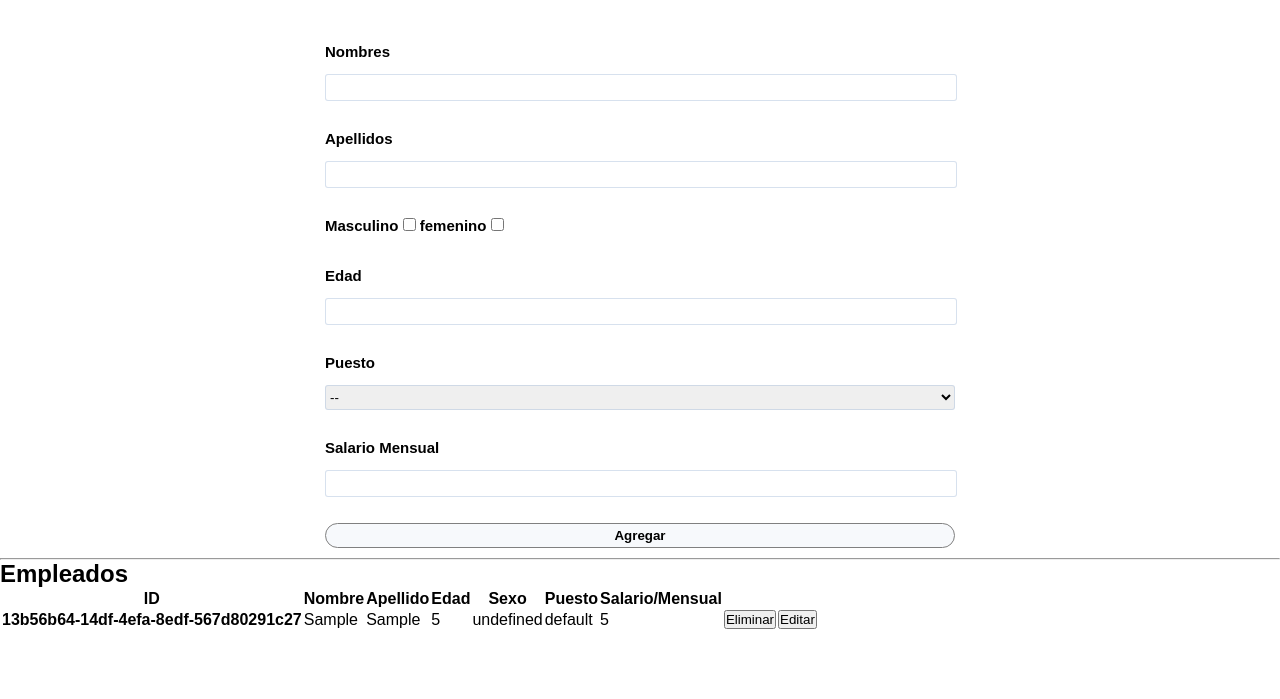
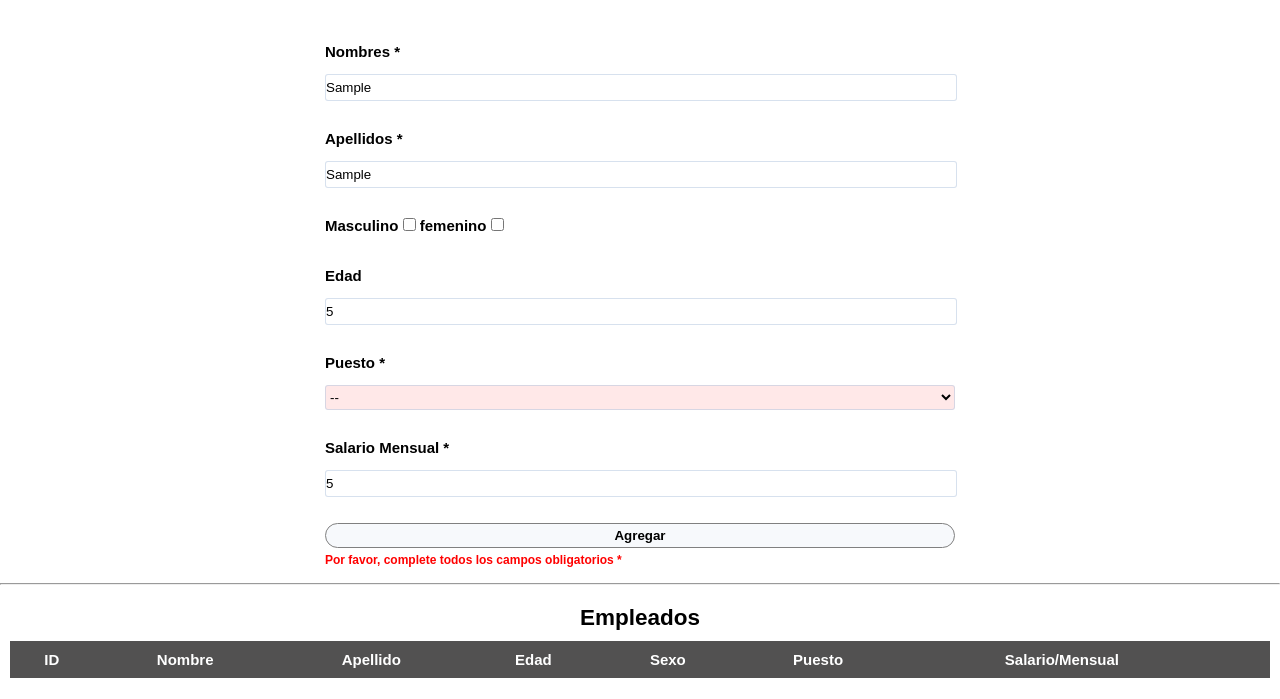
Before and after one commit to NoelHuereca/PROYECTO2-Aplicaci-nCRUD-ListaEmpleados, a plain HTML site: page index.html in a window 1280 px wide. Both pictures are taken after typing "Sample", "Sample", "5", "5" into the empty fields and a click on the button "Agregar". Shown: the part 101-800 px from the top of the page. Drawn offline with Linux system fonts and the light colour scheme.

Commit message:
Ahora es obligatorio rellenar ciertos campos el formulario te avisa cuales te faltan, tambien se hicieron cambios a la tabla y botones

```diff
--- a/JavaScript/script.js
+++ b/JavaScript/script.js
@@ -1,4 +1,5 @@
 /* elementos */
+const form = document.querySelector('form')
 const idEmpleado = document.getElementById("id")
 const nombre = document.getElementById("nombre")
 const apellido = document.getElementById("apellido")
@@ -13,6 +14,7 @@ const bodyTable = document.getElementById("bodyTable")
 
 const btnAgregar = document.getElementById("btnAgregar")
 const btnConfirmar = document.getElementById("btnConfirmar")
+const mensajeError = document.getElementById("mensajeError")
 /* Arreglo de objeto de empleados y objeto empleado*/
 
 /* funciones */
@@ -35,7 +37,7 @@ const agregarEmpleado = () =>{
     console.log(empleados) //imprime en consola los cambios del arreglo
     localStorage.setItem("empleados",JSON.stringify(empleados))
 
-    nombre.value=""
+    nombre.value= ""
     apellido.value=""
     edad.value=""
     puesto.value="default"
@@ -57,8 +59,7 @@ const mostrarEmpleado = () =>{
         <td>${empleado.sexo}</td>
         <td>${empleado.puesto}</td>
         <td>${empleado.salario}</td>
-        <td><button onclick="eliminarEmpleado('${empleado.id}')">Eliminar</button></td>
-        <td><button onclick="editarEmpleado('${empleado.id}')">Editar</button></td>
+        <td class="celdabtn"><button class="btnEliminar" onclick="eliminarEmpleado('${empleado.id}')">Eliminar</button><button class="btnEditar" onclick="editarEmpleado('${empleado.id}')">Editar</button></td>
         </tr>
         `
     });
@@ -125,8 +126,32 @@ const confirmarEdicion = () =>{
 }
 
 btnAgregar.addEventListener("click",(Event)=>{
-    Event.preventDefault()
-    agregarEmpleado()
+    if(nombre.value === ""||apellido.value===""||puesto.value==="default"||salario.value===""){
+        Event.preventDefault()
+        mensajeError.innerText = "Por favor, complete todos los campos obligatorios *"
+        mensajeError.classList.add("error")
+        if(nombre.value===""){
+            nombre.classList.add("campoFaltante")
+        }
+        if(apellido.value===""){
+            apellido.classList.add("campoFaltante")
+        }
+        if(puesto.value==="default"){
+            puesto.classList.add("campoFaltante")
+        }
+        if(salario.value===""){
+            salario.classList.add("campoFaltante")
+        }
+    }else{
+        Event.preventDefault()
+        agregarEmpleado()
+        nombre.removeAttribute("class")
+        apellido.removeAttribute("class")
+        puesto.removeAttribute("class")
+        salario.removeAttribute("class")
+        mensajeError.innerHTML= ""
+    }
+
 })
 btnConfirmar.addEventListener("click",(Event)=>{
     Event.preventDefault()
--- a/Styles/style.css
+++ b/Styles/style.css
@@ -40,8 +40,63 @@
     height: 25px;
     font-weight: bold;
 }
+#agregarEmpleado button:hover{
+    background-color: rgba(176, 196, 222, 0.404);
+}
 #agregarEmpleado button[id="btnConfirmar"]{
     display: none
+}
+
+#listaEmpleados{
+    font-size: 15px;
+    font-weight: bold;
+    padding: 10px;
+}
+#listaEmpleados h2{
+    text-align: center;
+    padding: 10px;
+}
+#listaEmpleados .tablaEmpleados{
+    border-collapse: collapse;
+    width: 100%;
+    font-family: Arial, Helvetica, sans-serif;
+}
+#listaEmpleados .tablaEmpleados thead th{
+    background-color: #000000a6;
+    color: white;
+    padding: 10px;
+}
+#listaEmpleados .tablaEmpleados tbody td, tbody th{
+    border: 1px solid #ddd;
+    padding: 10px;
+    text-align: center;
+}
+
+tr:nth-child(odd) {
+    background-color: #ece8e8;
+}
+
+#listaEmpleados .tablaEmpleados button{
+    width: 40%;
+    height: 30px;
+    font-size: 15px;
+    border: 1px solid black;
+    border-radius: 5px;
+    font-weight: bold;
+    margin-right: 2px;
+}
+#listaEmpleados .tablaEmpleados button.btnEliminar{
+    background-color: rgba(204, 49, 49, 0.63);
+    color: white;
+}
+#listaEmpleados .tablaEmpleados button.btnEliminar:hover{
+    background-color: rgb(204, 49, 49);
+}
+#listaEmpleados .tablaEmpleados button.btnEditar{
+    background-color: rgba(252, 255, 83, 0.575);
+}
+#listaEmpleados .tablaEmpleados button.btnEditar:hover{
+    background-color: rgb(251, 255, 0);
 }
 /* contenedores */
 .contenedor-col{
@@ -62,3 +117,10 @@
 .ocultarbtn button{
     visibility: hidden;
 }
+.error{
+    color: red;
+    font-size: 12px;
+}
+.campoFaltante{
+    background-color: rgba(255, 0, 0, 0.089);
+}
--- a/index.html
+++ b/index.html
@@ -22,18 +22,18 @@
             <div class="contenedor-col">
                 <form>
                     <input type="text" id="id" name="id" disabled>
-                    <label for="nombre">Nombres</label><br>
-                    <input type="text" id="nombre" name="nombre"><br><br>
-                    <label for="apellido">Apellidos</label><br>
-                    <input type="text" id="apellido" name="apellido"><br><br>
+                    <label for="nombre">Nombres *</label><br>
+                    <input type="text" id="nombre" name="nombre" required><br><br>
+                    <label for="apellido">Apellidos *</label><br>
+                    <input type="text" id="apellido" name="apellido" required><br><br>
                     <label for="masculino">Masculino</label>
                     <input type="checkbox" id="masculino" name="masculino" onchange="alternar(this)">
                     <label for="femenino">femenino</label>
                     <input type="checkbox" id="femenino" name="femenino" onchange="alternar(this)"><br><br>
                     <label for="edad">Edad</label><br>
                     <input type="number" name="edad" id="edad"><br><br>
-                    <label for="puesto">Puesto</label><br>
-                    <select name="puesto" id="puesto">
+                    <label for="puesto">Puesto *</label><br>
+                    <select name="puesto" id="puesto" required>
                         <option value="default">--</option>
                         <option value="We_Designer">Web Designer</option>
                         <option value="UI/UX_Designer">UI/UX Designer</option>
@@ -44,19 +44,20 @@
                         <option value="Cloud_Architect">Cloud Architect</option>
                         <option value="QA">QA (Quiality Assurance)</option>
                     </select><br><br>
-                    <label for="salario">Salario Mensual</label><br>
-                    <input type="number" name="salario" id="salario"><br><br>
+                    <label for="salario">Salario Mensual *</label><br>
+                    <input type="number" name="salario" id="salario" required><br><br>
                     <!-- <input type="submit" name="agregar" id="agregar" value="agregar"> -->
                     <button id="btnAgregar">Agregar</button>
                     <button id="btnConfirmar">Confirmar</button>
+                    <div id="mensajeError"></div>
                 </form>
             </div>
         </section>
-
+        <hr>
         <section id="listaEmpleados">
-            <hr>
             <h2>Empleados</h2>
-            <table>
+            <div class="contenedor-row">
+                <table class="tablaEmpleados">
                     <thead>
                         <tr>
                             <th scope="col">ID</th>
@@ -66,10 +67,12 @@
                             <th scope="col">Sexo</th>
                             <th scope="col">Puesto</th>
                             <th scope="col">Salario/Mensual</th>
+                            <th></th>
                         </tr>
                     </thead>
                     <tbody id="bodyTable"></tbody>
                 </table>
+            </div>
         </section>
     </main>
 
```
Lines whose indentation alone changed are shown as unchanged.
